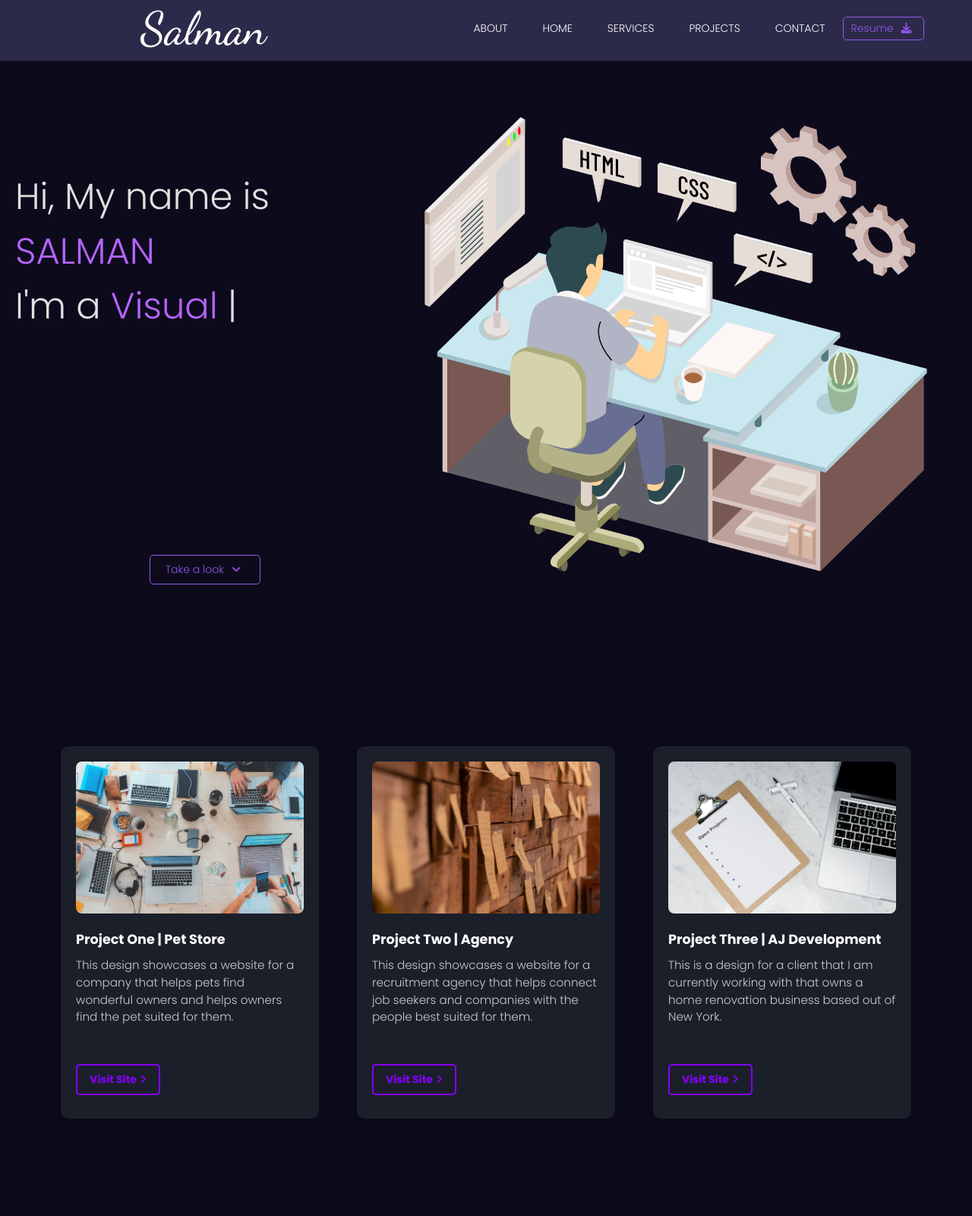
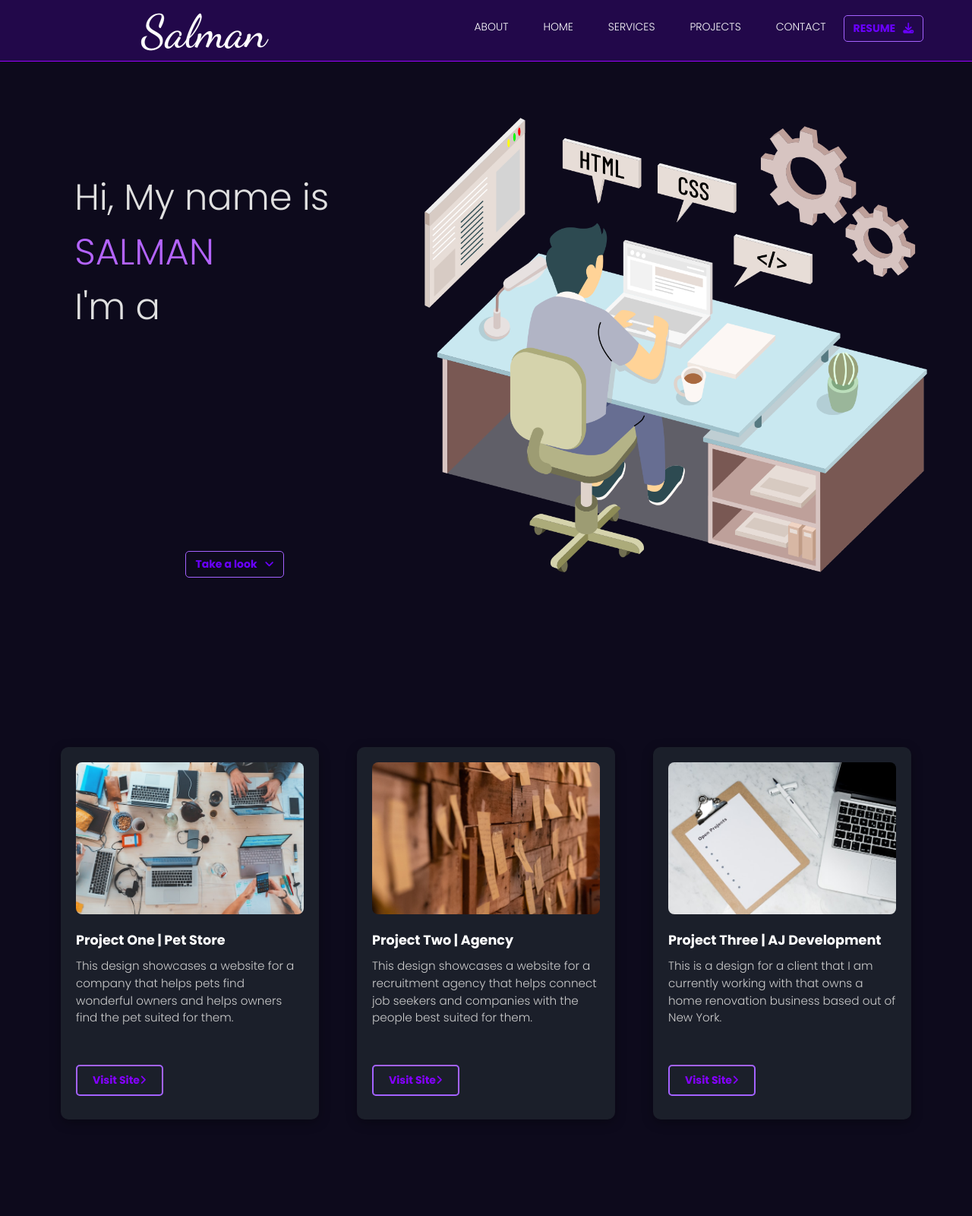
Before and after one commit to safi-salman/pf, a plain HTML site: page index.html in a window 1280 px wide. Shown: the top 1600 px of the page at 76% size. Drawn offline with nearby package versions, Linux system fonts and the light colour scheme.

Commit message:
fifth commit

```diff
--- a/index.html
+++ b/index.html
@@ -1,5 +1,6 @@
 <!DOCTYPE html>
 <html lang="en">
+
 <head>
   <meta charset="UTF-8">
   <meta name="viewport" content="width=device-width, initial-scale=1.0">
@@ -7,244 +8,17 @@
 
   <link rel="preconnect" href="https://fonts.googleapis.com">
   <link rel="preconnect" href="https://fonts.gstatic.com" crossorigin>
-    <link href="https://fonts.googleapis.com/css2?family=Poppins:ital,wght@0,100;0,200;0,300;0,400;0,500;0,600;0,700;0,800;0,900;1,100;1,200;1,300;1,400;1,500;1,600;1,700;1,800;1,900&display=swap" rel="stylesheet">
+  <link href="https://fonts.googleapis.com/css2?family=Poppins:wght@300;400;500;600;700&display=swap" rel="stylesheet">
   <link rel="stylesheet" href="https://cdnjs.cloudflare.com/ajax/libs/font-awesome/6.5.0/css/all.min.css">
+  <link rel="stylesheet" href="styles.css">
+</head>
 
-    <style>
-        * {
-        margin: 0; /* Remove default margin from all elements */
-        padding: 0; /* Remove default padding from all elements */
-    }
-
-    body {
-        background-color: #0D0A1C; /* Dark background for contrast */
-        color: #E0E0E0; /* Light text color */
-        font-family: Poppins; /* Use Poppins font from Google Fonts */
-        font-weight: 300; /* Thin font weight */
-        font-size: 14px; /* Base font size */
-    }
-
-    nav {
-        display: flex; /* Flexbox for horizontal layout */
-        justify-content: space-around; /* Space items evenly */
-        align-items: center; /* Vertically center items */
-        height: 80px; /* Set nav height */
-        background-color: #2C2A4A; /* Dark purple background */
-    }
-
-    nav ul {
-        display: flex; /* Arrange list items in a row */
-        justify-content: center; /* Center list content */
-    }
-
-    nav ul li {
-        list-style: none; /* Remove bullet points */
-        margin: 0 23px; /* Horizontal spacing between nav items */
-        text-transform: uppercase; /* Capitalize nav text */
-        margin-top: 10px; /* Add top spacing */
-    }
-
-    nav ul li a {
-        text-decoration: none; /* Remove underline */
-        color: white; /* White text */
-        transition: all 0.3s ease; /* Smooth animation on hover */
-        position: relative; /* Needed for ::after underline */
-    }
-
-    nav ul li a::after {
-        content: ''; /* Create underline with pseudo-element */
-        position: absolute; /* Absolute to the anchor tag */
-        bottom: 0; /* Stick to bottom */
-        left: 0; /* Start from left */
-        height: 2px; /* Line thickness */
-        width: 0; /* Start as invisible */
-        background-color: #9457EB; /* Purple underline */
-        transition: width 0.3s ease; /* Animate width smoothly */
-    }
-
-    nav ul li a:hover::after {
-        width: 100%; /* Show full underline on hover */
-    }
-
-    nav ul li a:hover {
-        color: lavender; /* Change text color on hover */
-    }
-
-    .header-left {
-        font-size: 1.5rem; /* Size of logo/text */
-    }
-
-    .first {
-        display: flex; /* Layout left and right section */
-        justify-content: space-around; /* Space them evenly */
-        margin: 23px 0; /* Vertical spacing */
-    }
-
-    .first > div {
-        width: 50%; /* Each section takes half width */
-        align-items: center; /* Center content (not visible unless flex used inside) */
-    }
-
-    .second {
-        max-width: 80vw; /* Set max width of second section */
-        margin: 0px 100px 0px; /* Add left/right margin */
-    }
-
-    .leftSection {
-        width: 100%; /* Full width of its container */
-        margin-top: 0px; /* No extra top spacing */
-        display: flex; /* Arrange children in column */
-        flex-direction: column; /* Stack vertically */
-        justify-content: space-between; /* Even vertical spacing */
-        padding-bottom: 20px; /* Padding at the bottom */
-    }
-
-    .leftUp {
-        font-size: 3rem; /* Big intro text */
-        height: auto; /* Let content decide height */
-        background-color: transparent; /* No background */
-        padding: 20px; /* Space inside the div */
-        margin-top: 100px; /* Push down a bit */
-    }
-
-    .leftDown {
-        text-align: left; /* Align "Take a look" button to the left */
-        padding: 0 20px 20px; /* Padding around the bottom */
-    }
-
-    .rightSection {
-        margin-right: 100px; /* Push image inward */
-    }
-
-    .rightSection img {
-        width: 700px; /* Large image */
-        margin-right: 100px; /* Extra spacing to right (can remove if unnecessary) */
-    }
-
-    .purple {
-        color: rgb(180, 100, 255); /* Style purple span */
-    }
-
-    #element {
-        color: rgb(180, 100, 255); /* Text being typed */
-    }
-
-    .resumeButton {
-        display: inline-block; /* Allows padding/margin */
-        border: 0.12rem solid #9457EB; /* Purple border */
-        padding: 4px 10px 4px 10px; /* Inside spacing */
-        border-radius: 5px; /* Rounded corners */
-        color: #9457EB; /* Button text color */
-        text-decoration: none; /* No underline */
-        transition: all 0.3s ease; /* Smooth hover */
-        margin-bottom: 10px; /* Space below */
-        margin-top: 5px; /* Space above */
-    }
-
-    .resumeButton:hover {
-        color: white; /* Text becomes white */
-        background-color: #9457EB; /* Button becomes filled */
-        text-shadow: 0 0 1px #000000; /* Glow text slightly */
-        transform: scale(1.09); /* Slight grow on hover */
-    }
-
-    .lookButton {
-        display: inline-block; /* Allow box sizing */
-        border: 0.12rem solid #9457EB; /* Purple border */
-        padding: 8px 20px 8px 20px; /* Space inside */
-        border-radius: 5px; /* Rounded corners */
-        color: #9457EB; /* Purple text */
-        text-decoration: none; /* No underline */
-        transition: all 0.3s ease; /* Smooth animation */
-    }
-
-    .lookButton:hover {
-        color: white; /* Turn text white on hover */
-        background-color: #9457EB; /* Fill background */
-        text-shadow: 0 0 1px #000000; /* Slight shadow */
-        transform: scale(1.09); /* Zoom in a bit */
-    }
-
-    .second{
-        justify-content: space-around;
-    }
-
-    .hzSection{
-        width: 33%;
-        background-color: aqua;
-        height: 100px
-    }
-
-    .projects {
-  display: flex; /* Arrange cards in a row */
-  justify-content: center; /* Add space between them */
-  flex-wrap: wrap; /* Wrap on smaller screens */
-  padding: 150px 0px 150px 0px; /* Section padding */
-  align-items: center;
-  width: 100%;
-  gap: 50px; /* Space between cards */
-  background-color: ; /* Dark background like rest of site */
- /* margin: 0 300px 0 300px;  for responsive remove margin and give paddings right 100px*/
-}
-
-
-.project-card {
-  background-color: #1B1F2A; /* Card background */
-  border-radius: 10px; /* Rounded corners */
-  padding: 20px; /* Inner spacing */
-  width: 300px; /* Fixed width */
-  height: 450px;
-  color: #fff; /* White text */
-  box-shadow: 0 4px 15px rgba(0, 0, 0, 0.3); /* Subtle shadow */
-  transition: transform 0.3s ease; /* Smooth zoom on hover */
-}
-
-.project-card:hover {
-  transform: scale(1.03); /* Slight zoom on hover */
-}
-
-.project-card img {
-  width: 300px; /* Make image full width */
-  height: 200px;
-  border-radius: 8px; /* Smooth corners */
-  margin-bottom: 15px; /* Space below image */
-}
-
-.project-card h3 {
-  font-size: 1.1rem; /* Title size */
-  margin-bottom: 10px; /* Space below title */
-}
-
-.project-card p {
-  font-size: 0.95rem; /* Description size */
-  margin-bottom: 20px; /* Space before button */
-  line-height: 1.5; /* Readable text */
-  color: #ccc; /* Softer white */
-}
-
-.visit-button {
-  display: inline-block;
-  background: transparent; /* Transparent button */
-  border: 2px solid rgb(132, 0, 255); /* Bright green border */
-  color: rgb(132, 0, 255); /* Button text color */
-  padding: 8px 16px; /* Size of button */
-  border-radius: 5px; /* Rounded corners */
-  text-decoration: none; /* Remove underline */
-  font-weight: bold;
-  transition: all 0.3s ease; /* Smooth on hover */
-  margin-top: 30px;
-}
-
-.visit-button:hover {
-  background-color: rgb(132, 0, 255); /* Fill with green */
-  color: #000; /* Dark text */
-}
-    </style>
-</head>
 <body>
   <header>
     <nav>
-            <div class="header-left"><img src="signature (1).png" alt="" style="height: 100px; margin-top: 10px; "></div>
+      <div class="header-left">
+        <img src="signature (1).png" alt="Signature Logo">
+      </div>
       <div class="header-right">
         <ul>
           <li><a href="/">About</a></li>
@@ -252,25 +26,26 @@
           <li><a href="/">Services</a></li>
           <li><a href="/">Projects</a></li>
           <li><a href="/">Contact</a></li>
-                    <a class="resumeButton" href="/">Resume<i class="fas fa-download" style="margin: 0 5px 0 10px;"></i></a>
+          <a class="resumeButton" href="/">RESUME<i class="fas fa-download" style="margin-left:10px ;"></i></a>
         </ul>
       </div>
     </nav>
   </header>
 
+  <div class="main-section">
     <main>
       <section class="first">
         <div class="leftSection">
           <div class="leftUp">
-                    Hi, My name is <span class="purple">SALMAN</span><br>I'm a
-                    <span id="element"></span>
+            Hi, My name is <span class="purple">SALMAN</span><br>I'm a<br>
+            <!--<span id="element"></span>-->
           </div>
           <div class="leftDown">
-                    <a href="#" class="lookButton">Take a look<i class="fas fa-angle-down" style="margin: 0 5px 0 10px;"></i></a>
+            <a href="#" class="lookButton">Take a look<i class="fas fa-angle-down" style="margin-left: 10px;"></i></a>
           </div>
         </div>
         <div class="rightSection">
-                <img src="bg.png" alt="">
+          <img src="bg.png" alt="Hero Image">
         </div>
       </section>
 
@@ -279,25 +54,59 @@
           <img src="pj1 (1).jpg" alt="Pet Store Project">
           <h3>Project One | Pet Store</h3>
           <p>This design showcases a website for a company that helps pets find wonderful owners and helps owners find the pet suited for them.</p>
-              <a href="#" class="visit-button">Visit Site<i class="fas fa-angle-right" style="margin-left: 4px;"></i></a>
+          <a href="#" class="visit-button">Visit Site<i class="fas fa-angle-right"></i></a>
         </div>
 
         <div class="project-card">
           <img src="pj1 (2).jpg" alt="Agency Project">
           <h3>Project Two | Agency</h3>
           <p>This design showcases a website for a recruitment agency that helps connect job seekers and companies with the people best suited for them.</p>
-              <a href="#" class="visit-button">Visit Site<i class="fas fa-angle-right" style="margin-left: 4px;"></i></a>
+          <a href="#" class="visit-button">Visit Site<i class="fas fa-angle-right"></i></a>
         </div>
 
         <div class="project-card">
           <img src="pj1 (3).jpg" alt="AJ Development Project">
           <h3>Project Three | AJ Development</h3>
           <p>This is a design for a client that I am currently working with that owns a home renovation business based out of New York.</p>
-              <a href="#" class="visit-button">Visit Site<i class="fas fa-angle-right" style="margin-left: 4px;"></i></a>
+          <a href="#" class="visit-button">Visit Site<i class="fas fa-angle-right"></i></a>
         </div>
       </section>
 
+      <section class="aboutMe">
+        <div>
+          <img src="motivation.jpg" alt="Motivational Image">
+        </div>
+          <div class="aboutMetext">
+             <span style="color: purple; font-weight: 600; font-size: 20px;">ABOUT ME</span>
+             <span style="font-weight: bold; font-size: 24px; margin-top: 100px;">Here's A Little Bit About Myself</span>
+             <p>In everything that I do, I make sure to put in hard work and perseverance into all aspects of my life. While also at the same time using tools that come from a diverse cultural background through traveling and learning multiple languages to create something clients love.</p>
+            <div class="aboutMetext-buttom">
+            <div style="width: 10%; display: block;">
+
+              <i class="fa-solid fa-desktop icon-circle" style="margin-top: 0px;"></i>
+              <i class="fa-solid fa-desktop icon-circle" style="margin-top: 30px;"></i>
+              <i class="fa-solid fa-desktop icon-circle" style="margin-top: 60px;"></i>
+
+
+
+             </div>
+             <div style="width: 90%; display: block;">
+              <h2>Web Design</h2>
+              <p>Experience collaborating with clients to design multi-page websites with a variety of different animations.</p>
+
+              <h2>Mobile Responsiveness</h2>
+              <p>Experience collaborating with clients to create websites that adjust to both tablet and mobile.</p>
+
+              <h2>Graphic Design </h2>
+              <p>Experience collaborating with clients to create logos, posters, and business cards. For marketing needs, social events, and concert recitals.</p>
+            </div>
+             </div>
+          </div>
+        </div>
+      </section>
     </main>
+  </div>
+
   <script src="https://unpkg.com/typed.js@2.1.0/dist/typed.umd.js"></script>
   <script>
     var typed = new Typed('#element', {
@@ -305,8 +114,6 @@
       typeSpeed: 50,
     });
   </script>
+</body>
 
-
-
-</body>
 </html>
--- /dev/null
+++ b/styles.css
@@ -0,0 +1,262 @@
+/* Reset and Base Styling */
+* {
+    margin: 0;
+    padding: 0;
+  }
+
+  body {
+    background-color: #0D0A1C;
+    color: #E0E0E0;
+    font-family: 'Poppins', sans-serif;
+    font-weight: 300;
+    font-size: 14px;
+  }
+
+  /* Navigation */
+  nav {
+    display: flex;
+    justify-content: space-around;
+    align-items: center;
+    height: 80px;
+    background-color: #7600fd34;
+    border-bottom: 1px solid rgb(153, 0, 255);
+  }
+
+  nav ul {
+    display: flex;
+    justify-content: center;
+  }
+
+  nav ul li {
+    list-style: none;
+    margin: 10px 23px 0;
+    text-transform: uppercase;
+  }
+
+  nav ul li a {
+    text-decoration: none;
+    color: white;
+    transition: all 0.3s ease;
+    position: relative;
+  }
+
+  nav ul li a::after {
+    content: '';
+    position: absolute;
+    bottom: 0;
+    left: 0;
+    height: 2px;
+    width: 0;
+    background-color: #9457EB;
+    transition: width 0.3s ease;
+  }
+
+  nav ul li a:hover::after {
+    width: 100%;
+  }
+
+  nav ul li a:hover {
+    color: lavender;
+  }
+
+  .header-left img {
+    height: 100px;
+    margin-top: 15px;
+  }
+
+  /* Sections Layout */
+  .main-section {
+    width: 50%;
+    display: flex;
+    justify-content: center;
+    margin: auto;
+  }
+
+  .first {
+    display: flex;
+    justify-content: space-around;
+    margin: 23px 0;
+  }
+
+  .first > div {
+    width: 50%;
+    align-items: center;
+  }
+
+  .leftSection {
+    width: 100%;
+    margin-top: 0;
+    display: flex;
+    flex-direction: column;
+    justify-content: space-between;
+    padding-bottom: 20px;
+  }
+
+  .leftUp {
+    font-size: 3rem;
+    padding: 20px;
+    margin-top: 100px;
+  }
+
+  .leftDown {
+    text-align: left;
+    padding: 0 20px 20px;
+  }
+
+  .rightSection {
+    margin-right: 100px;
+  }
+
+  .rightSection img {
+    width: 700px;
+    margin-right: 100px;
+  }
+
+  /* Button Styles */
+  .resumeButton,
+  .lookButton,
+  .visit-button {
+    display: inline-block;
+    padding: 8px 20px;
+    border: 2px solid #a462ff;
+    border-radius: 5px;
+    text-decoration: none;
+    transition: all 0.3s ease;
+    font-weight: bold;
+  }
+
+  .resumeButton,
+  .lookButton {
+    color: #6a00ff;
+    margin-top: 5px;
+    margin-bottom: 10px;
+    padding: 6px 12px;
+    border-width: 0.12rem;
+  }
+
+  .resumeButton:hover,
+  .lookButton:hover {
+    color: white;
+    background-color: #6a00ff;
+    text-shadow: 0 0 1px #000;
+    transform: scale(1.09);
+  }
+
+  .visit-button {
+    color: rgb(132, 0, 255);
+    margin-top: 30px;
+    background: transparent;
+  }
+
+  .visit-button:hover {
+    background-color: rgb(132, 0, 255);
+    color: #000;
+  }
+
+  /* Projects Section */
+  .projects {
+    display: flex;
+    justify-content: center;
+    flex-wrap: wrap;
+    padding: 150px 0;
+    align-items: center;
+    width: 100%;
+    gap: 50px;
+  }
+
+  .project-card {
+    background-color: #1B1F2A;
+    border-radius: 10px;
+    padding: 20px;
+    width: 300px;
+    height: 450px;
+    color: #fff;
+    box-shadow: 0 4px 15px rgba(0, 0, 0, 0.3);
+    transition: transform 0.3s ease;
+  }
+
+  .project-card:hover {
+    transform: scale(1.03);
+  }
+
+  .project-card img {
+    width: 300px;
+    height: 200px;
+    border-radius: 8px;
+    margin-bottom: 15px;
+  }
+
+  .project-card h3 {
+    font-size: 1.1rem;
+    margin-bottom: 10px;
+  }
+
+  .project-card p {
+    font-size: 0.95rem;
+    margin-bottom: 20px;
+    line-height: 1.5;
+    color: #ccc;
+  }
+
+  /* About Me */
+  .aboutMe {
+    display: flex;
+    justify-content: space-around;
+    margin: 23px 0;
+    height: 800px;
+  }
+
+  .aboutMe > div {
+    width: 50%;
+    height: 600px;
+    align-items: center;
+  }
+
+  .purple {
+    color: rgb(180, 100, 255);
+  }
+
+  #element {
+    color: rgb(180, 100, 255);
+  }
+
+  .aboutMe img{
+    width: 400px;
+    border-radius: 10px;
+  }
+
+  /* Unused: .hzSection and .second */
+  /* Consider removing them if not used */
+
+  .aboutMetext-buttom{
+    display: flex;
+    margin-top: 20px;
+  }
+
+  .aboutMetext span{
+    display: block;
+    margin-bottom: 100px;
+  }
+
+  .fa-solid {
+    color: #4400ff;
+    background-color: ;
+    size: 10;
+  }
+
+  .icon-circle {
+    background-color: #007bff; /* Blue background */
+    color: white;              /* Icon color */
+    padding: 0px;             /* Space around the icon */
+    border-radius: 50%;        /* Makes the background round */
+    font-size: 20px;           /* Size of the icon */
+    display: inline-flex;
+    align-items: center;
+    justify-content: center;
+    width: 45px;
+    height: 45px;
+  }
+
+  .aboutMetext-buttom h2{
+    margin-top: 20px;
+  }
```
Also changed, not shown: sample.html (+95 -0 lines), motivation.jpg (added). Lines whose indentation alone changed are shown as unchanged.
